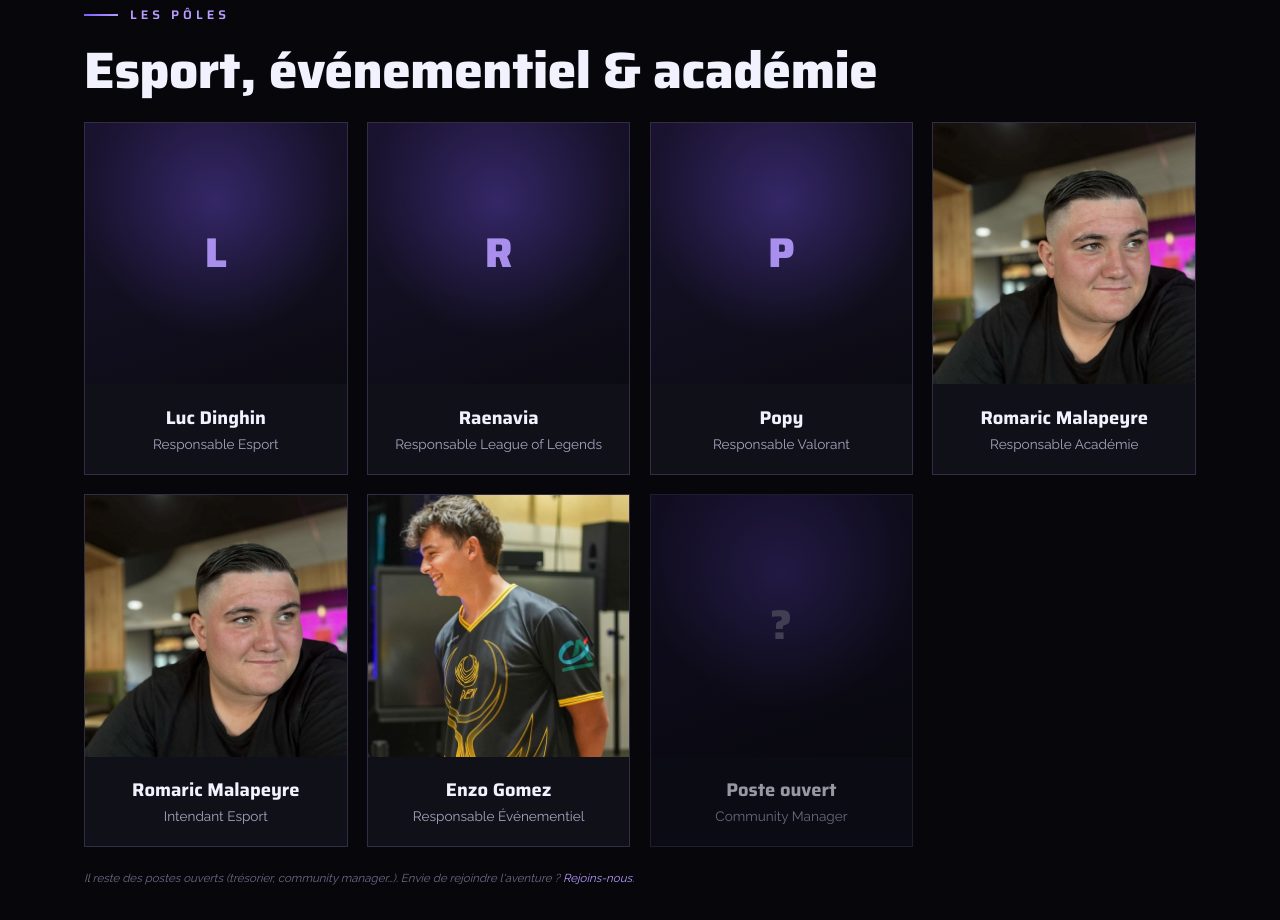
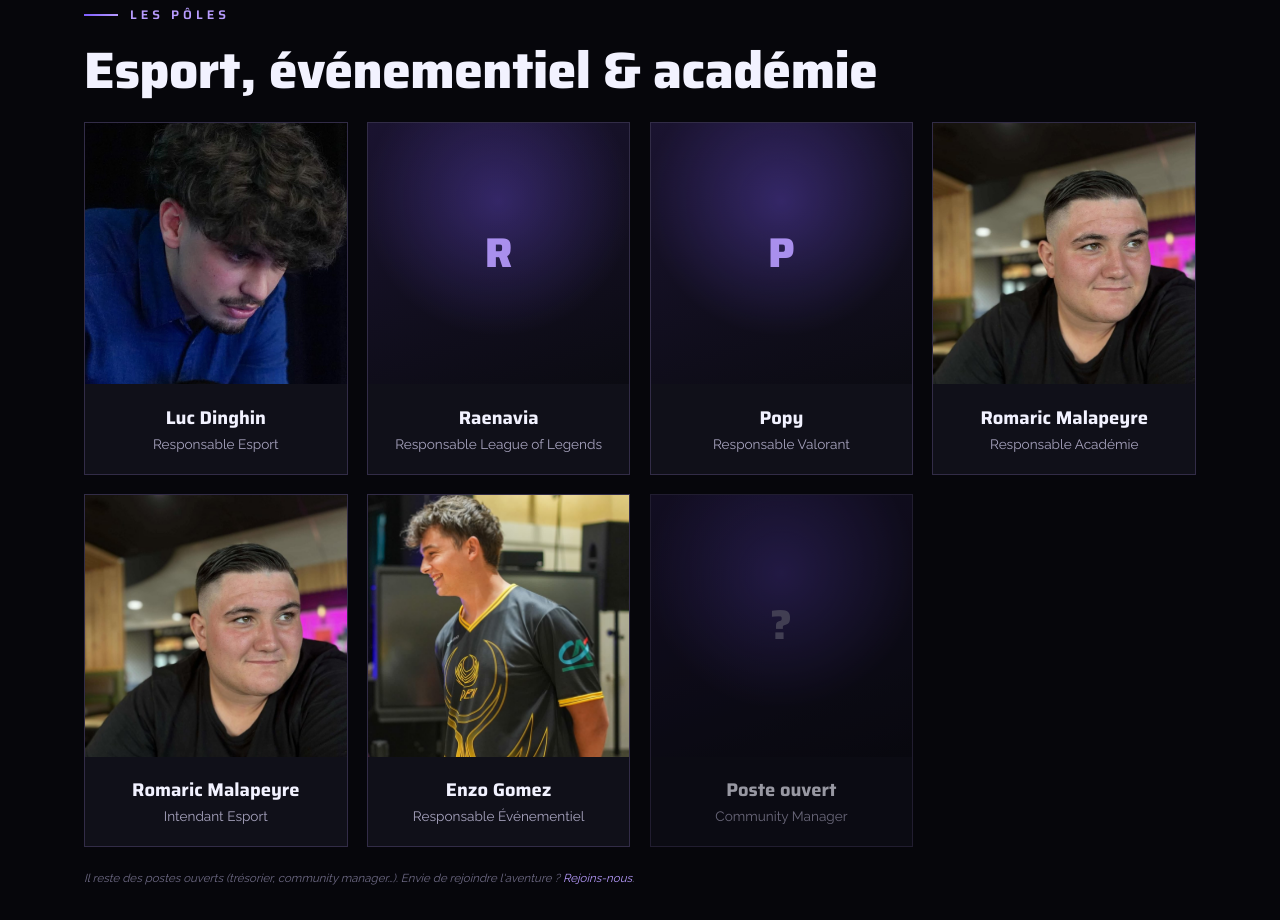
Before and after one commit to Kirito160302/eden-esport-web, a Next.js app: page /notre-equipe in a window 1280 px wide. Shown: the part 1580-2500 px from the top of the page. Built offline with nearby package versions, Linux system fonts and the light colour scheme; no server answers.

Commit message:
feat: photo de Luc Dinghin sur Notre equipe

```diff
--- a/src/app/notre-equipe/page.tsx
+++ b/src/app/notre-equipe/page.tsx
@@ -15,7 +15,7 @@ const BUREAU: Member[] = [
 ];
 
 const POLES: Member[] = [
-  { name: "Luc Dinghin", role: "Responsable Esport" },
+  { name: "Luc Dinghin", role: "Responsable Esport", img: "/team/luc.jpg" },
   { name: "Raenavia", role: "Responsable League of Legends" },
   { name: "Popy", role: "Responsable Valorant" },
   { name: "Romaric Malapeyre", role: "Responsable Académie", img: "/team/roro.jpg" },
```
Also changed, not shown: public/team/luc.jpg (added), 1 other file (tests, documents, lock files or other folders).
